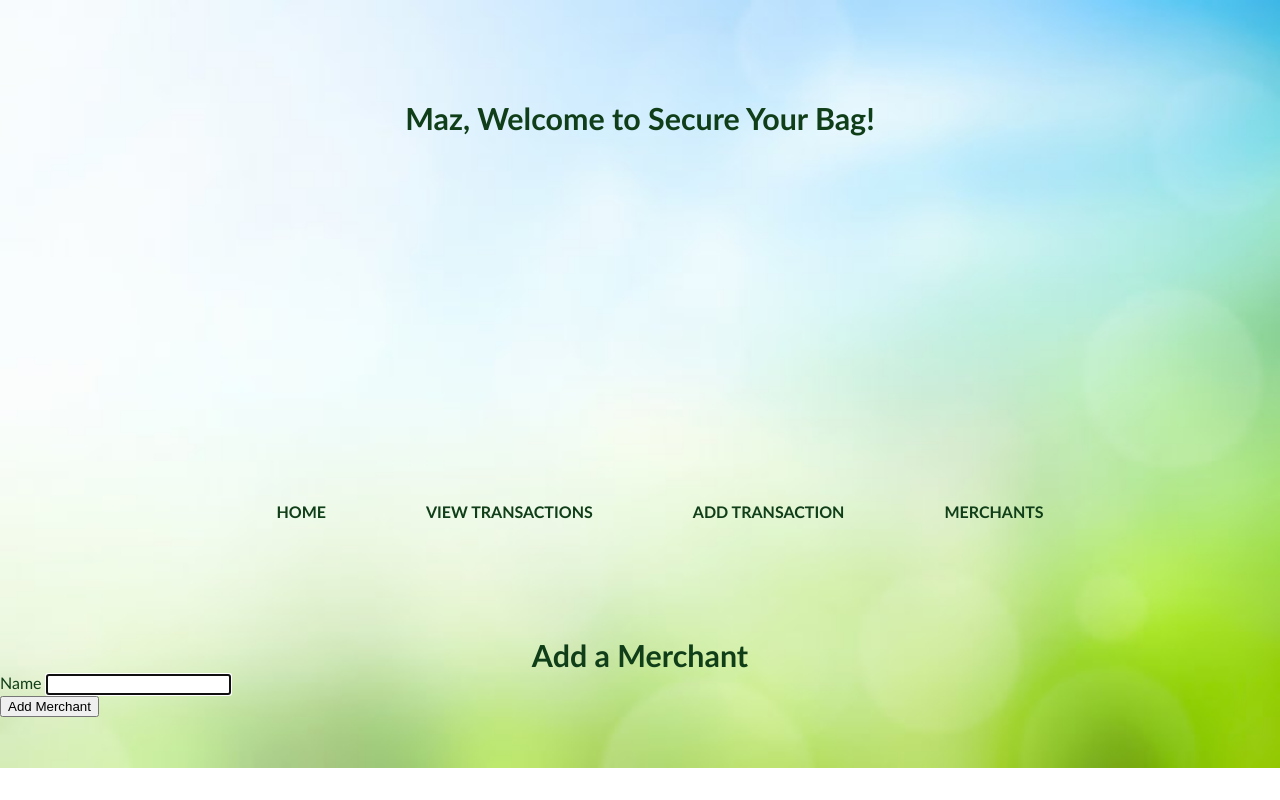
After one commit to mashy1997/project_1_secure_your_bag, a Flask app: page /merchants/new in a window 1280 px wide. The commit adds this page. Run offline with Flask 3, Linux system fonts and the light colour scheme.

Commit message:
added merchants page and can view merchants

```diff
--- a/app.py
+++ b/app.py
@@ -1,10 +1,12 @@
 from flask import Flask, render_template
 
 from controllers.customer_transaction_controller import customer_transactions_blueprint
+from controllers.merchant_controller import merchants_blueprint
 
 app = Flask(__name__)
 
 app.register_blueprint(customer_transactions_blueprint)
+app.register_blueprint(merchants_blueprint)
 
 @app.route('/')
 def home():
--- /dev/null
+++ b/controllers/merchant_controller.py
@@ -0,0 +1,18 @@
+from flask import Flask, render_template, request, redirect
+from flask import Blueprint
+from models.merchant import Merchant
+import repositories.category_repository as category_repository
+import repositories.customer_transaction_repository as customer_transaction_repository
+import repositories.merchant_repository as merchant_repository
+
+merchants_blueprint = Blueprint("merchants", __name__)
+
+@merchants_blueprint.route("/merchants")
+def merchants():
+    merchants = merchant_repository.select_all()
+    return render_template("merchants/index.jinja", merchants = merchants)
+
+#NEW, GET '/merchants/new'
+@merchants_blueprint.route("/merchants/new", methods = ['GET'])
+def new_merchant():
+    return render_template("merchants/new.jinja")
--- a/repositories/customer_transaction_repository.py
+++ b/repositories/customer_transaction_repository.py
@@ -48,3 +48,8 @@ def delete(id):
     sql = "DELETE FROM customer_transactions WHERE id = %s"
     values = [id]
     run_sql(sql, values)
+
+def update(customer_transaction):
+    sql = "UPDATE customer_transactions SET (description, amount, merchant_id, category_id) = (%s, %s, %s, %s) WHERE id = %s"
+    values = [customer_transaction.description, customer_transaction.amount, customer_transaction.merchant.id, customer_transaction.category.id, customer_transaction.id]
+    run_sql(sql, values)
--- a/templates/base.jinja
+++ b/templates/base.jinja
@@ -17,6 +17,7 @@
                 <li><a href="/">Home</a></li>
                 <li><a href="/customer_transactions">View Transactions</a></li>
                 <li><a href="/customer_transactions/new">Add Transaction</a></li>
+                <li><a href="/merchants">Merchants</a></li>
             </ul>
         </nav>
     </header>
--- a/templates/customer_transactions/edit.jinja
+++ b/templates/customer_transactions/edit.jinja
@@ -1,7 +1,7 @@
 {% extends "base.jinja" %}
 {% block content %}
 
-<form action="/customer_transactions/{{customer_transaction.id}}" method="'post">
+<form action="/customer_transactions/{{customer_transaction.id}}" method="POST">
     <div>
         <label for="description">Description</label>
         <input type="text" id="description" name="description" value="{{customer_transaction.description}}" required autofocus>
--- a/templates/customer_transactions/show.jinja
+++ b/templates/customer_transactions/show.jinja
@@ -8,6 +8,9 @@
     <p>{{customer_transaction.merchant.name}}</p>
     <p>{{customer_transaction.category.name}}</p>
     <p><a href="/customer_transactions/{{customer_transaction.id}}/edit">Edit</a></p>
+    <form class="delete_form" action="/customer_transactions/{{customer_transaction.id}}/delete" method="POST">
+    <button class="delete_button">Delete Transaction</button>
+</form>
     </div>
 
 {% endblock %}
--- /dev/null
+++ b/templates/merchants/new.jinja
@@ -0,0 +1,18 @@
+{% extends "base.jinja" %}
+
+{% block content %}
+
+<h1>Add a Merchant</h1>
+
+<form actions="/merchants" method="post">
+
+<div>
+    <label for="name">Name</label>
+    <input type="text" id="name" name="name" required autofocus>
+</div>
+
+<button type="submit">Add Merchant</button>
+
+</form>
+
+{% endblock%}
```
Also changed, not shown: controllers/customer_transaction_controller.py (+12 -1 lines), templates/merchants/index.jinja (added, +18 -0 lines).
